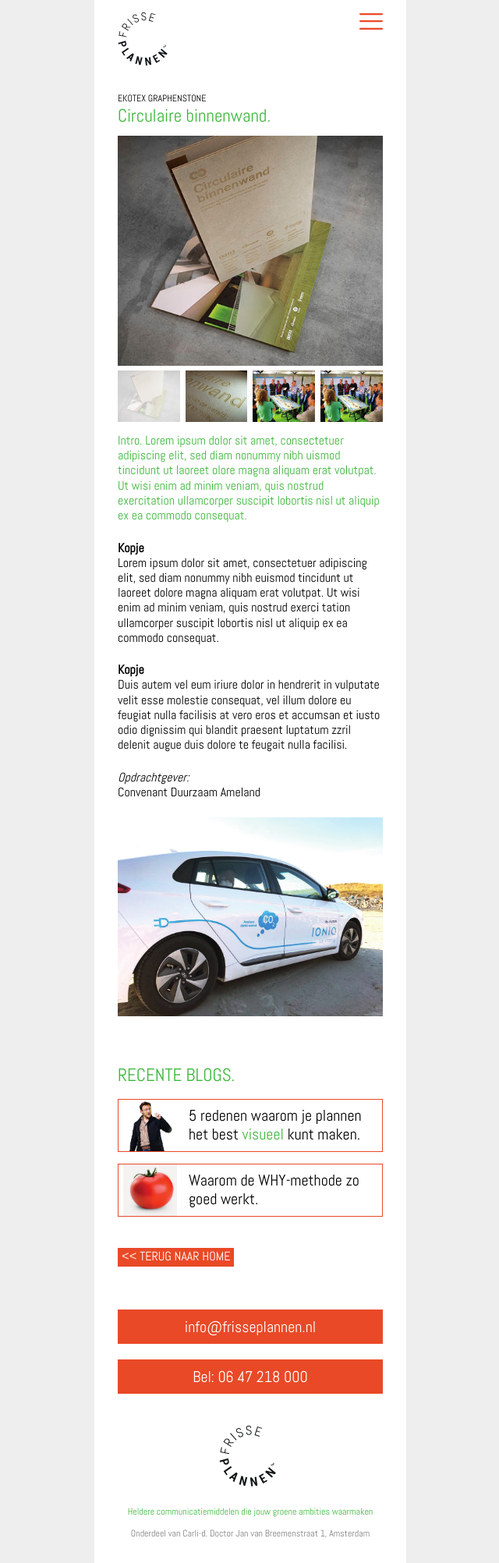
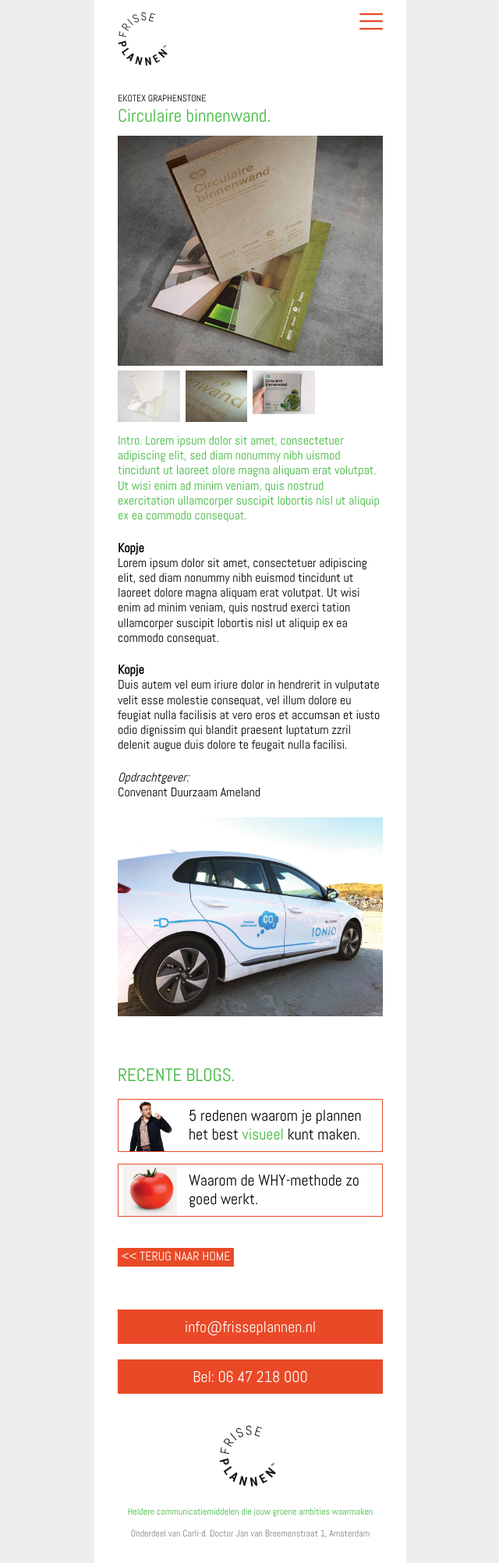
Before and after one commit to jhvanderschee/carli_d, a Jekyll site: the page built from _projects/praatplaat-energienet.md, in a window 1280 px wide. Shown: the whole page at 78% size, without its empty margins (319-959 px from the left). Built offline with Jekyll 4.4.1, drawn with Linux system fonts in a browser that asks for light colours.

Commit message:
Updated '_projects/praatplaat-energienet.md' via CloudCannon

```diff
--- a/_projects/praatplaat-energienet.md
+++ b/_projects/praatplaat-energienet.md
@@ -4,8 +4,7 @@ subtitle: Ekotex Graphenstone
 image: /img/binnenwand.jpg
 images:
   - image: /img/binnenwand_close.jpg
-  - image: /img/ameland.jpg
-  - image: /img/ameland.jpg
+  - image: /img/Mockup Folder.jpg
 description: >-
   Intro. Lorem ipsum dolor sit amet, consectetuer adipiscing elit, sed diam
   nonummy nibh uismod tincidunt ut laoreet olore magna aliquam erat volutpat. Ut
```
